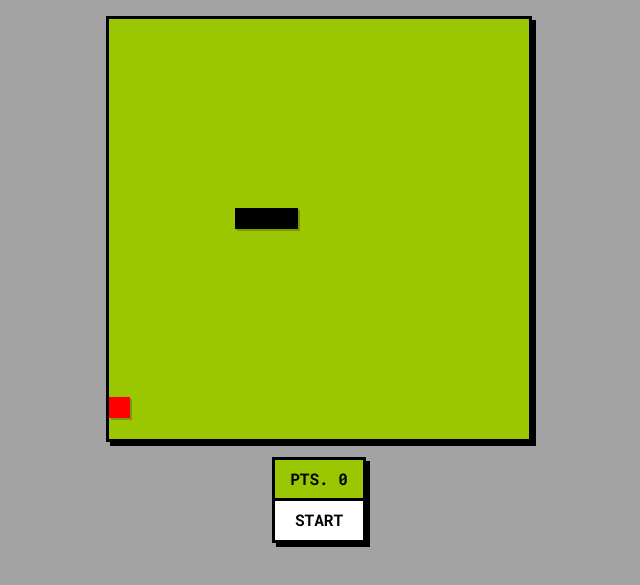
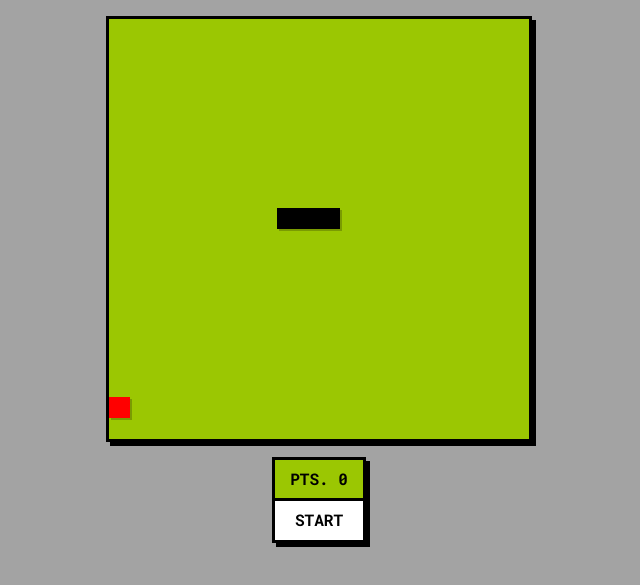
Before and after one commit to ruairiconway/serpentes, a plain HTML site: page index.html in a window 1280 px wide. Both pictures are taken after a click on the button "START". Shown: the part 51-636 px from the top of the page, without its empty margins (321-961 px from the left). Drawn offline with nearby package versions, Linux system fonts and the light colour scheme.

Commit message:
increase padding around grid

```diff
--- a/main.css
+++ b/main.css
@@ -22,7 +22,7 @@ body {
 }
 
 .game-container {
-    padding: 0 10px;
+    padding: 0 10%;
     position: relative;
 }
 
@@ -147,6 +147,7 @@ body {
 .game-over-text {
     font-size: 2em;
     text-transform: uppercase;
+    color: #fff;
 }
 
 .game-over-hidden {
--- a/main.js
+++ b/main.js
@@ -4,8 +4,8 @@
 
     // start
 const startBtn = document.querySelector('.start')
-let speed = 750
-let modifier = 0.9
+let speed = 500
+let modifier = 0.75
 let speedId = 0
     // score
 let score = 0
@@ -105,7 +105,7 @@ function handleStartGame() {
     // reset values + scoreboard + apple
     currentSnake = [185,184,183]
     direction = 1
-    speed = 750
+    speed = 500
     score = 0
     scoreboard.textContent = score
     generateApple()
```
